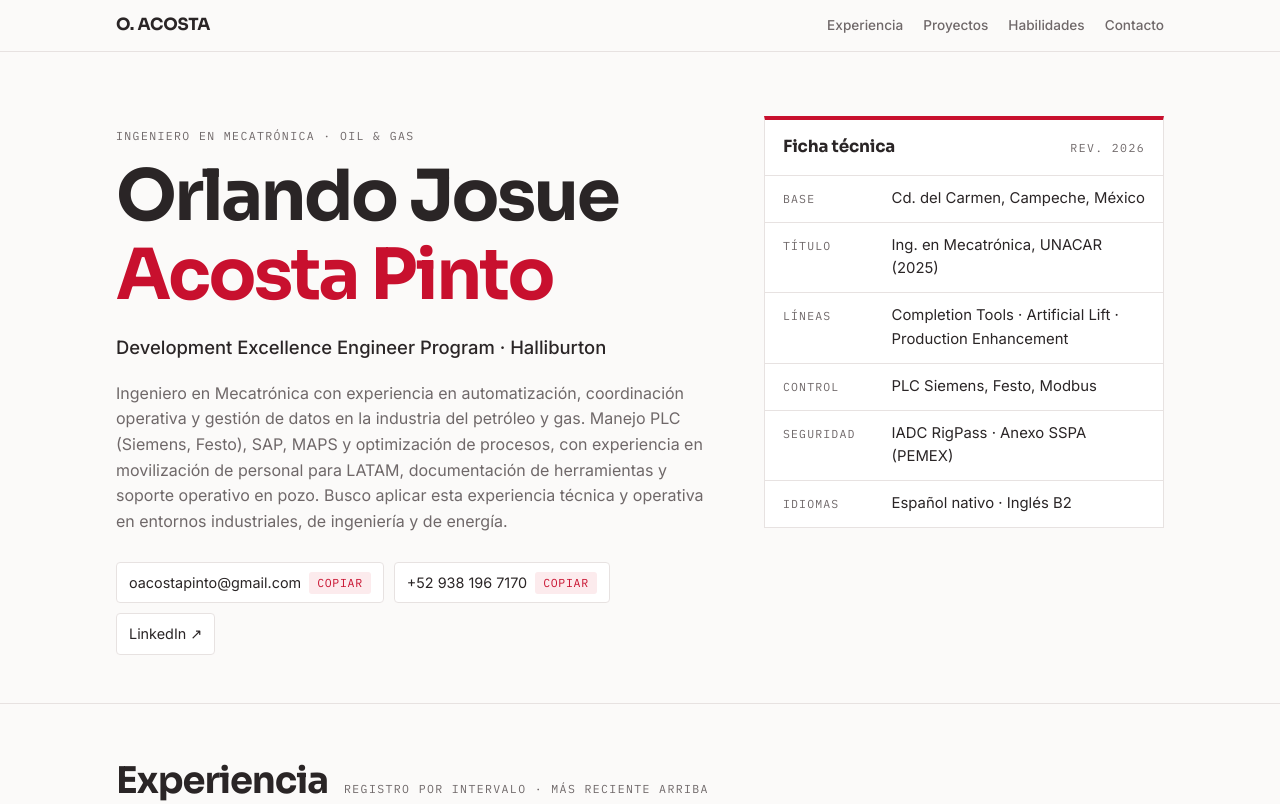
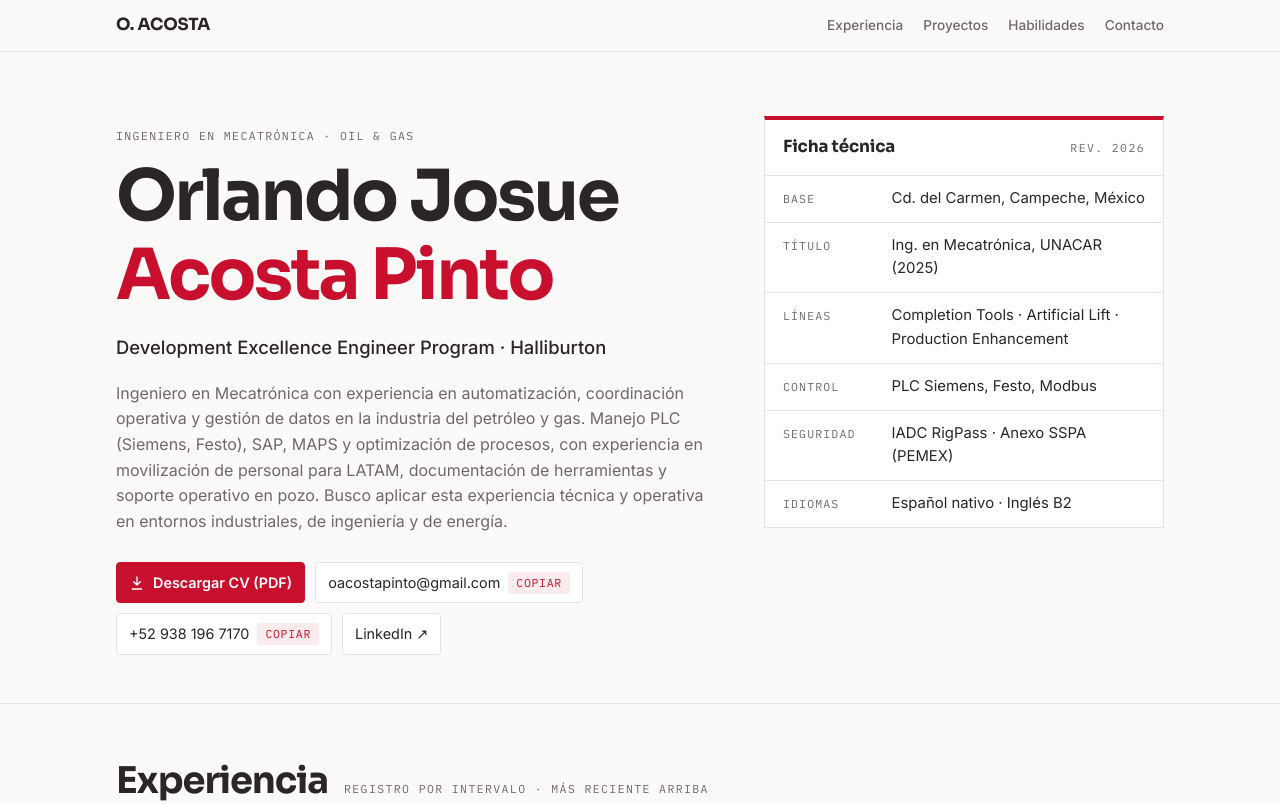
Before and after one commit to Tippens10/Tippens10.github.io, a plain HTML site: page index.html in a window 1280 px wide. Shown: the top 804 px of the page. Drawn offline with Linux system fonts and the light colour scheme.

Commit message:
Agregar botón Descargar CV con el PDF
Co-Authored-By: Claude Opus 5.5 <noreply@anthropic.com>

```diff
--- a/index.html
+++ b/index.html
@@ -80,6 +80,9 @@ body::before { content: ""; position: fixed; inset: 0 0 auto; height: env(safe-a
 }
 .chip button:hover { filter: brightness(0.96); }
 a.chip { text-decoration: none; user-select: auto; }
+a.chip.primary { background: var(--accent); border-color: var(--accent); color: #fff; font-weight: 600; }
+a.chip.primary:hover { filter: brightness(1.08); border-color: var(--accent); }
+a.chip.primary svg { width: 16px; height: 16px; flex: none; }
 a.chip:hover { border-color: var(--accent); }
 
 /* spec sheet */
@@ -249,6 +252,7 @@ footer h2 { font-size: clamp(1.8rem, 4vw, 2.4rem); text-transform: none; letter-
       <p class="role">Development Excellence Engineer Program · Halliburton</p>
       <p class="summary">Ingeniero en Mecatrónica con experiencia en automatización, coordinación operativa y gestión de datos en la industria del petróleo y gas. Manejo PLC (Siemens, Festo), SAP, MAPS y optimización de procesos, con experiencia en movilización de personal para LATAM, documentación de herramientas y soporte operativo en pozo. Busco aplicar esta experiencia técnica y operativa en entornos industriales, de ingeniería y de energía.</p>
       <div class="contact">
+        <a class="chip primary" href="https://tippens10.github.io/cv/Orlando-Acosta-Pinto-CV.pdf" target="_blank" rel="noopener" download><svg viewBox="0 0 24 24" fill="none" stroke="currentColor" stroke-width="2" stroke-linecap="round" stroke-linejoin="round" aria-hidden="true"><path d="M12 3v12m0 0-5-5m5 5 5-5M5 21h14"/></svg>Descargar CV (PDF)</a>
         <span class="chip"><span id="email">oacostapinto@gmail.com</span><button type="button" data-copy="email">Copiar</button></span>
         <span class="chip"><span id="phone">+52 938 196 7170</span><button type="button" data-copy="phone">Copiar</button></span>
         <a class="chip" href="https://linkedin.com/in/orlando-acosta" target="_blank" rel="noopener">LinkedIn ↗</a>
@@ -441,6 +445,7 @@ footer h2 { font-size: clamp(1.8rem, 4vw, 2.4rem); text-transform: none; letter-
       </div>
     </div>
     <div class="contact" style="margin-top:0">
+      <a class="chip primary" href="https://tippens10.github.io/cv/Orlando-Acosta-Pinto-CV.pdf" target="_blank" rel="noopener" download><svg viewBox="0 0 24 24" fill="none" stroke="currentColor" stroke-width="2" stroke-linecap="round" stroke-linejoin="round" aria-hidden="true"><path d="M12 3v12m0 0-5-5m5 5 5-5M5 21h14"/></svg>Descargar CV</a>
       <span class="chip"><span id="email2">oacostapinto@gmail.com</span><button type="button" data-copy="email2">Copiar</button></span>
       <a class="chip" href="https://linkedin.com/in/orlando-acosta" target="_blank" rel="noopener">LinkedIn ↗</a>
     </div>
```
Also changed, not shown: 1 other file.
